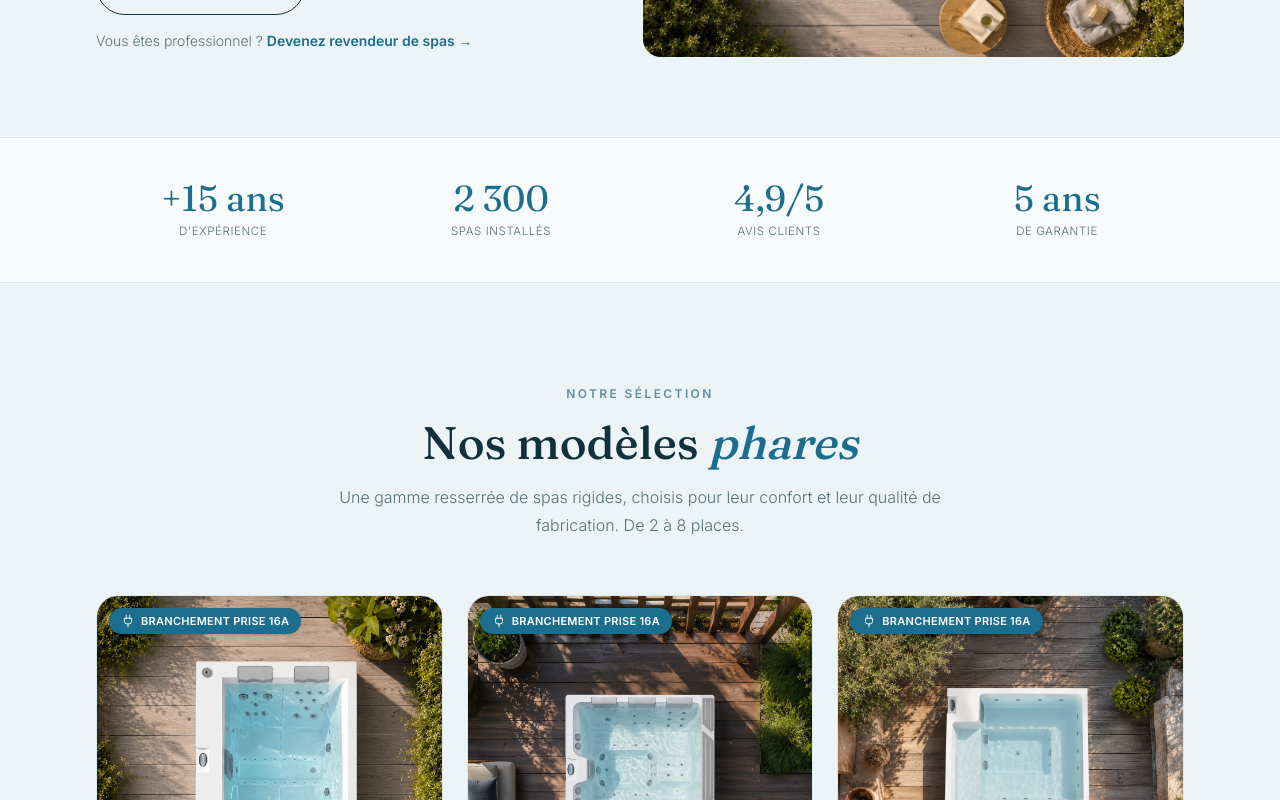
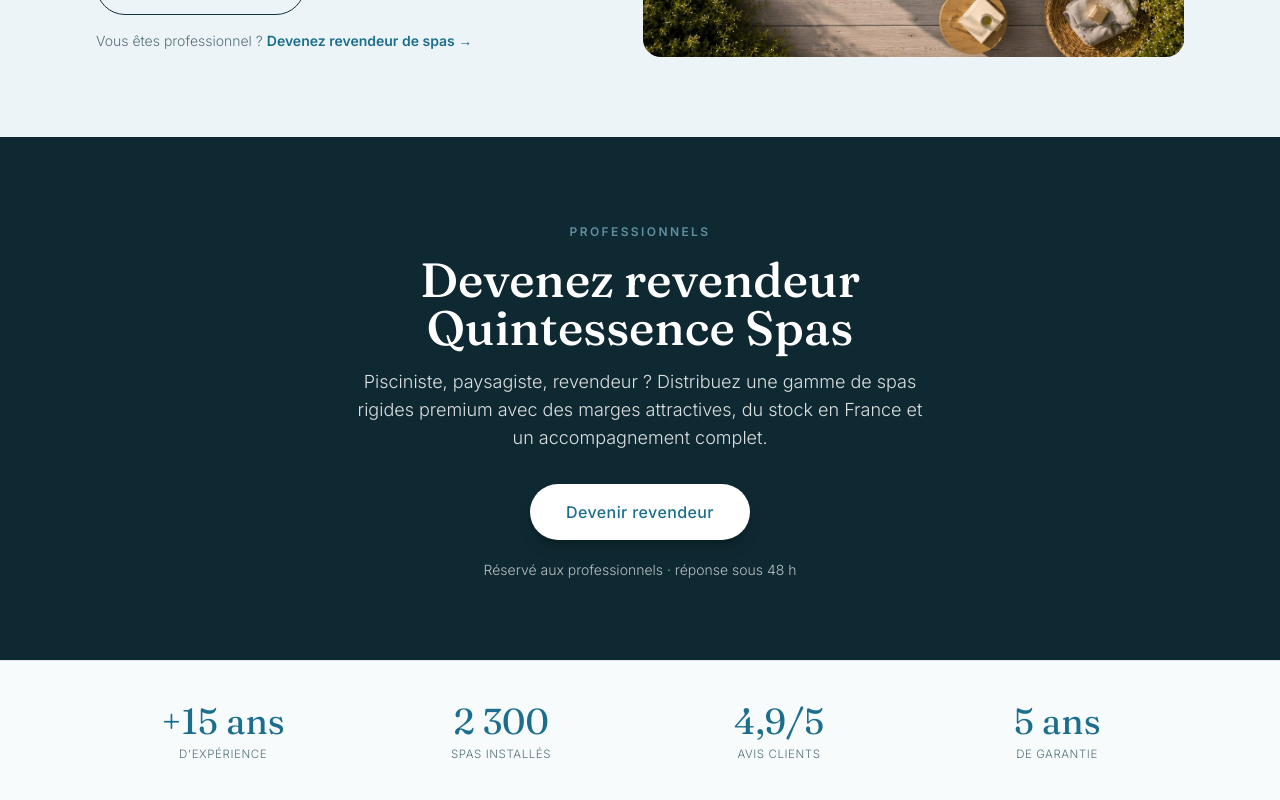
Before and after one commit to Rbenn35/quintessence-spas, a Next.js app: page / in a window 1280 px wide. Shown: the part 720-1520 px from the top of the page. Built offline with nearby package versions, Linux system fonts and the light colour scheme.

Commit message:
Accueil: bande revendeur déplacée juste au-dessus des chiffres
Co-Authored-By: Claude Opus 4.8 (1M context) <noreply@anthropic.com>

```diff
--- a/src/app/page.tsx
+++ b/src/app/page.tsx
@@ -98,6 +98,8 @@ export default async function HomePage() {
           <HeroVassania className="h-80 w-full lg:h-[520px]" />
         </section>
       </Container>
+
+      <RevendeurCTA />
 
       <TrustBar />
 
@@ -203,8 +205,6 @@ export default async function HomePage() {
         </section>
       </Container>
 
-      <RevendeurCTA />
-
       {/* GUIDES SEO */}
       <Container>
         <section className="py-24">
```
